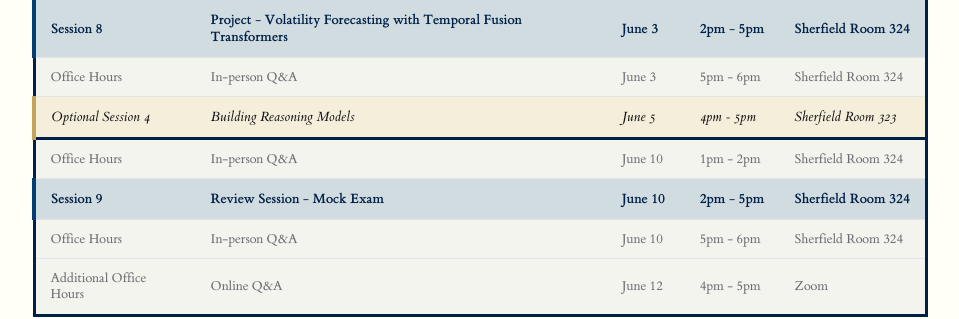
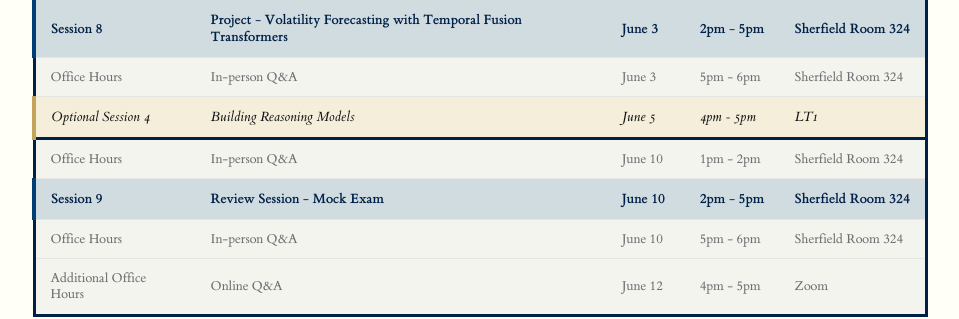
Before and after one commit to hm-ai/BUSI70575, a Jekyll site: the page built from index.md, in a window 1280 px wide and 900 px high, scrolled down 2311 px. Shown: the part 152-471 px from the top of the window, without its empty margins (160-1119 px from the left). Built offline with Jekyll 4.4.1, drawn with Linux system fonts in a browser that asks for light colours.

Commit message:
Update Optional Session 4 room to LT1
Co-Authored-By: Claude Opus 4.6 (1M context) <noreply@anthropic.com>

```diff
--- a/index.md
+++ b/index.md
@@ -296,7 +296,7 @@ title: Home
           <td>Building Reasoning Models</td>
           <td>June 5</td>
           <td>4pm - 5pm</td>
-          <td>Sherfield Room 323</td>
+          <td>LT1</td>
         </tr>
         <tr class="office-hours-row week-start">
           <td>Office Hours</td>
```
